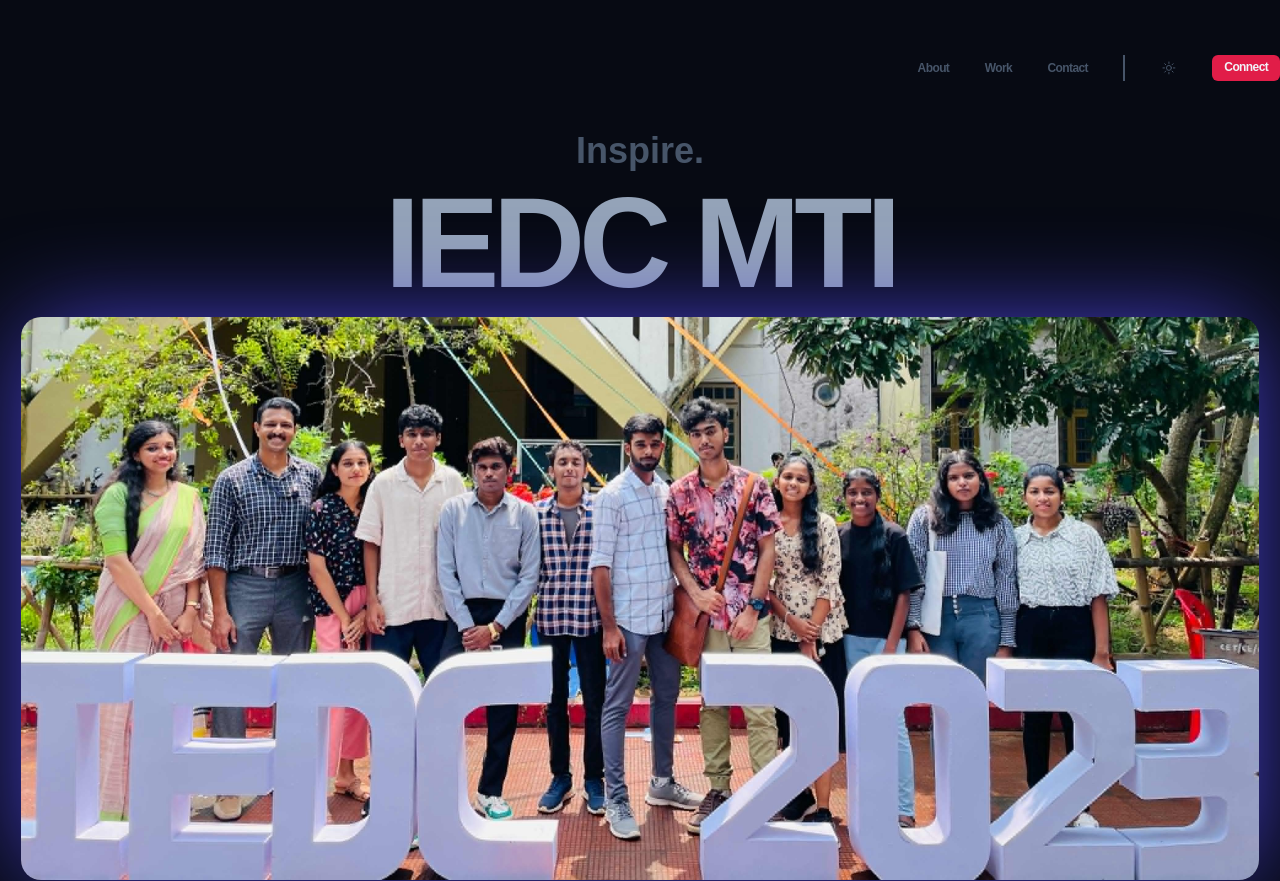
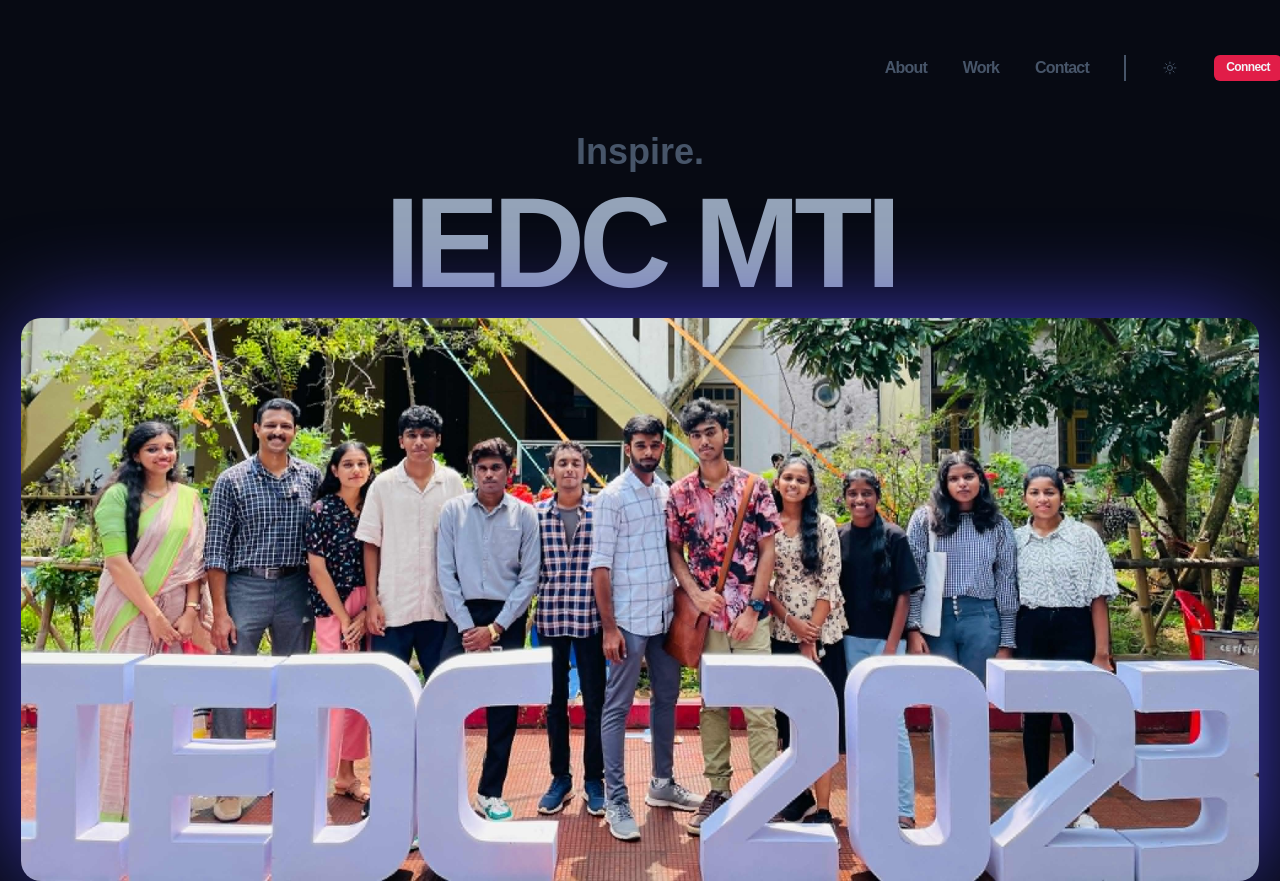
Before and after one commit to kidobop/iedcmti, a website built with Vite: page index.html in a window 1280 px wide. Shown: the top 881 px of the page. Built offline with nearby package versions, Linux system fonts and the light colour scheme; a web font is replaced by a local one.

Commit message:
resized headerlinks to base

```diff
--- a/styles/components/header.css
+++ b/styles/components/header.css
@@ -73,10 +73,10 @@
 
 /* lg */
 @media (min-width: 1024px) {
-    /* .header__link {
-        font-size: var(--size-sm);
+     .header__link {
+        font-size: var(--size-base);
     }
-
+        /*
     .header__sun {
         width: var(--size-xl);
         height: var(--size-xl);
```
